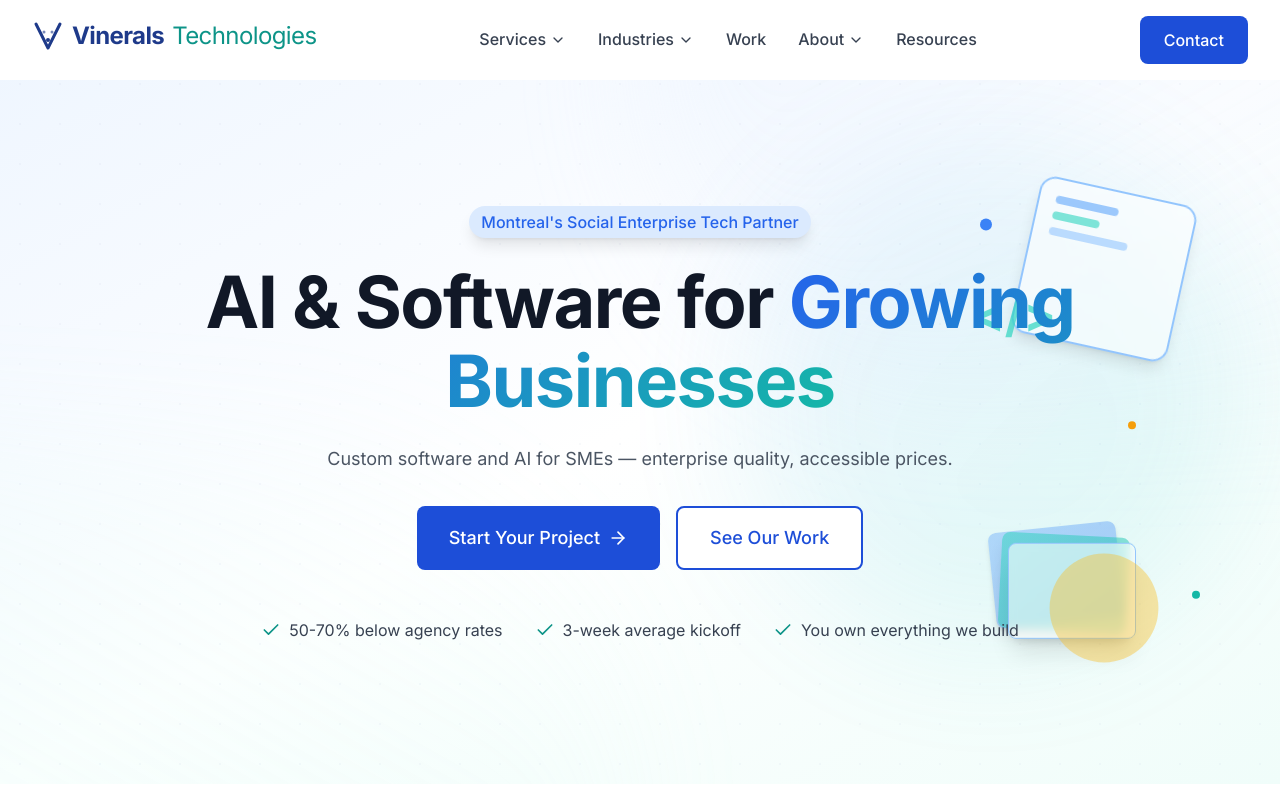
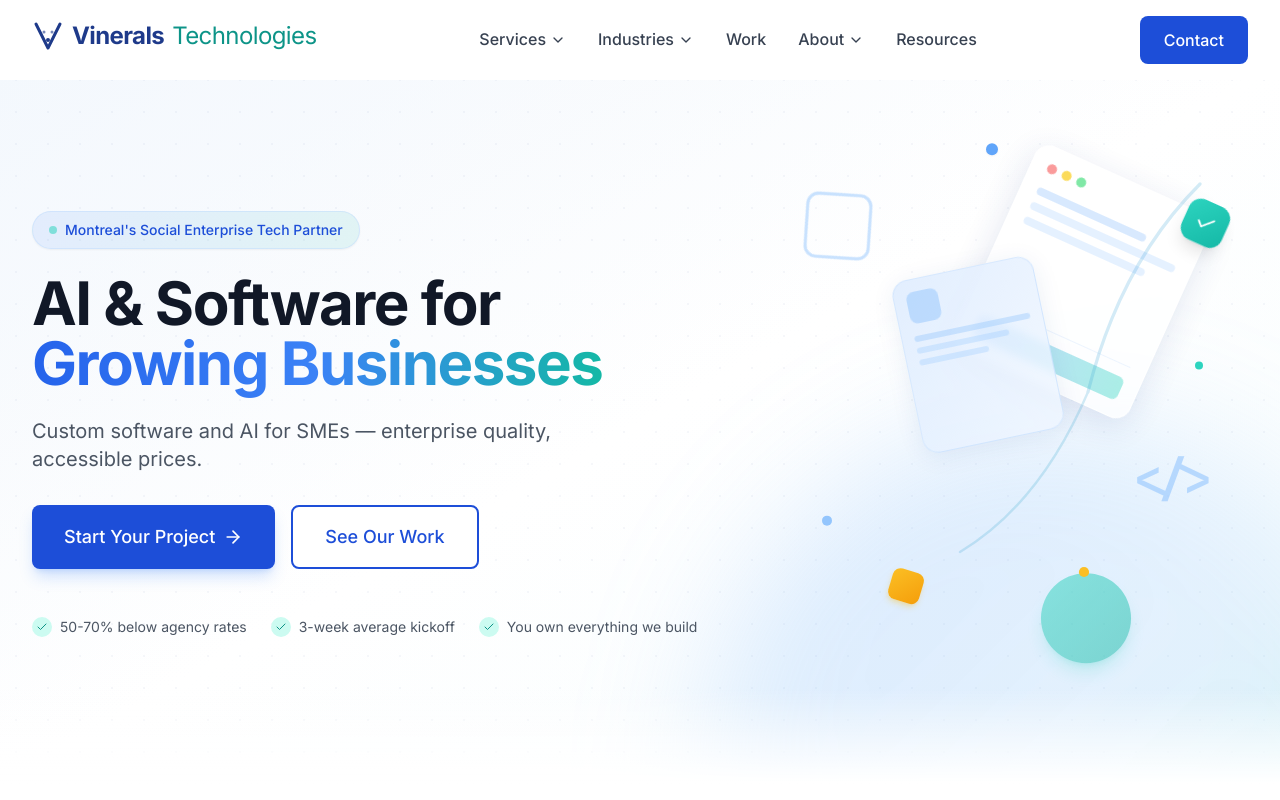
Before and after one commit to Amankrah/vinerals_technologies, a Next.js app in the folder frontend/vinerals-technologies/: page / in a window 1280 px wide. Shown: the top 800 px of the page. Built offline with nearby package versions, Linux system fonts and the light colour scheme.

Commit message:
improved hero design v2

```diff
--- a/frontend/vinerals-technologies/components/sections/Hero.tsx
+++ b/frontend/vinerals-technologies/components/sections/Hero.tsx
@@ -9,106 +9,258 @@
 
 const Hero = () => {
   return (
-    <section className="relative min-h-[90vh] flex items-center bg-gradient-to-br from-primary-50 via-white to-secondary-50">
-      {/* Background Pattern */}
-      <div className="absolute inset-0 overflow-hidden opacity-30">
-        <div className="absolute -top-1/2 -right-1/2 w-full h-full bg-gradient-to-br from-primary-100 to-transparent rounded-full blur-3xl" />
-        <div className="absolute -bottom-1/2 -left-1/2 w-full h-full bg-gradient-to-tr from-secondary-100 to-transparent rounded-full blur-3xl" />
+    <section className="relative min-h-[90vh] flex items-center overflow-hidden bg-gradient-to-br from-slate-50 via-white to-primary-50/30">
+
+      {/* ============================================
+          BACKGROUND LAYER - Subtle grid & gradient
+          ============================================ */}
+      <div className="absolute inset-0">
+        {/* Soft gradient base */}
+        <div className="absolute inset-0 bg-gradient-to-br from-primary-50/50 via-transparent to-secondary-50/30" />
+
+        {/* Dot grid pattern */}
+        <div
+          className="absolute inset-0 opacity-[0.04]"
+          style={{
+            backgroundImage: `radial-gradient(circle, #1e3a8a 1.5px, transparent 1.5px)`,
+            backgroundSize: '32px 32px'
+          }}
+        />
       </div>
 
-      {/* Subtle Grid Pattern */}
-      <div
-        className="absolute inset-0 opacity-[0.03]"
-        style={{
-          backgroundImage: `radial-gradient(circle, rgb(30, 58, 138) 1px, transparent 1px)`,
-          backgroundSize: '40px 40px'
-        }}
-      />
+      {/* ============================================
+          ABSTRACT SHAPES - Right Side Composition
+          ============================================ */}
+      <div className="absolute inset-0 overflow-hidden pointer-events-none">
 
-      {/* Abstract 3D Floating Elements - Right Side */}
-      <div className="absolute right-0 top-1/2 -translate-y-1/2 w-1/2 h-full hidden lg:block pointer-events-none overflow-hidden">
-
-        {/* Main gradient blob - MORE VISIBLE */}
+        {/* ---------- LARGE GRADIENT ORB ---------- */}
+        {/* This creates the ambient glow - the foundation */}
+        <motion.div
+          initial={{ opacity: 0, scale: 0.8 }}
+          animate={{ opacity: 1, scale: 1 }}
+          transition={{ duration: 1.5, ease: "easeOut" }}
+          className="absolute -right-32 top-1/2 -translate-y-1/2 w-[700px] h-[700px] hidden lg:block"
+        >
           <motion.div
             animate={{
-            scale: [1, 1.1, 1],
-            opacity: [0.3, 0.4, 0.3]
+              scale: [1, 1.05, 1],
             }}
             transition={{ duration: 8, repeat: Infinity, ease: "easeInOut" }}
-          className="absolute top-20 right-10 w-[500px] h-[500px] bg-gradient-to-br from-primary-400/30 to-secondary-400/40 rounded-full blur-3xl"
+            className="w-full h-full bg-gradient-to-br from-primary-400/25 via-primary-300/20 to-secondary-400/25 rounded-full blur-3xl"
           />
+        </motion.div>
 
-        {/* Floating card/dashboard mockup - STRONGER BORDER */}
+        {/* ---------- PRIMARY CARD - The "Hero" Shape ---------- */}
+        {/* Large, prominent, sets the visual anchor */}
         <motion.div
-          animate={{ y: [0, -20, 0], rotate: [12, 15, 12] }}
+          initial={{ opacity: 0, y: 40, rotate: 6 }}
+          animate={{ opacity: 1, y: 0, rotate: 12 }}
+          transition={{ duration: 1, delay: 0.3, ease: "easeOut" }}
+          className="absolute right-[8%] top-[15%] hidden lg:block"
+        >
+          <motion.div
+            animate={{ y: [0, -15, 0], rotate: [12, 14, 12] }}
             transition={{ duration: 6, repeat: Infinity, ease: "easeInOut" }}
-          className="absolute top-32 right-24 w-40 h-40 bg-white/50 backdrop-blur-sm border-2 border-primary-300 rounded-2xl shadow-lg"
+            className="relative"
           >
-          {/* Mini dashboard elements inside */}
-          <div className="p-4 space-y-2">
-            <div className="h-2 w-16 bg-primary-400/60 rounded"></div>
-            <div className="h-2 w-12 bg-secondary-400/60 rounded"></div>
-            <div className="h-2 w-20 bg-primary-300/60 rounded"></div>
+            {/* Card with glassmorphism */}
+            <div className="w-48 h-56 bg-white/70 backdrop-blur-md rounded-2xl border border-white/80 shadow-[0_8px_32px_rgba(30,58,138,0.12)]">
+              {/* Inner content - simulated UI */}
+              <div className="p-4 h-full flex flex-col">
+                <div className="flex gap-1.5 mb-4">
+                  <div className="w-2.5 h-2.5 rounded-full bg-red-400/70" />
+                  <div className="w-2.5 h-2.5 rounded-full bg-yellow-400/70" />
+                  <div className="w-2.5 h-2.5 rounded-full bg-green-400/70" />
+                </div>
+                <div className="space-y-2 flex-1">
+                  <div className="h-2 bg-primary-200/60 rounded-full w-3/4" />
+                  <div className="h-2 bg-primary-200/40 rounded-full w-full" />
+                  <div className="h-2 bg-primary-200/40 rounded-full w-5/6" />
+                </div>
+                <div className="mt-auto pt-3 border-t border-primary-100/50">
+                  <div className="h-6 bg-gradient-to-r from-primary-400/40 to-secondary-400/40 rounded-md" />
+                </div>
+              </div>
+            </div>
+
+            {/* Floating badge on card */}
+            <motion.div
+              animate={{ scale: [1, 1.1, 1] }}
+              transition={{ duration: 2, repeat: Infinity, ease: "easeInOut" }}
+              className="absolute -top-3 -right-3 w-10 h-10 bg-gradient-to-br from-secondary-400 to-secondary-500 rounded-xl shadow-lg flex items-center justify-center"
+            >
+              <Check className="w-5 h-5 text-white" />
+            </motion.div>
+          </motion.div>
+        </motion.div>
+
+        {/* ---------- SECONDARY CARD - Layered behind ---------- */}
+        <motion.div
+          initial={{ opacity: 0, y: 30, rotate: -3 }}
+          animate={{ opacity: 1, y: 0, rotate: -6 }}
+          transition={{ duration: 1, delay: 0.5, ease: "easeOut" }}
+          className="absolute right-[18%] top-[28%] hidden lg:block"
+        >
+          <motion.div
+            animate={{ y: [0, 10, 0], rotate: [-6, -4, -6] }}
+            transition={{ duration: 7, repeat: Infinity, ease: "easeInOut", delay: 0.5 }}
+            className="w-36 h-44 bg-gradient-to-br from-primary-100/80 to-primary-50/80 backdrop-blur-sm rounded-2xl border border-primary-200/50 shadow-[0_4px_24px_rgba(30,58,138,0.08)]"
+          >
+            <div className="p-3 h-full flex flex-col">
+              <div className="w-8 h-8 bg-primary-300/50 rounded-lg mb-3" />
+              <div className="space-y-1.5">
+                <div className="h-1.5 bg-primary-300/40 rounded-full w-full" />
+                <div className="h-1.5 bg-primary-300/30 rounded-full w-4/5" />
+                <div className="h-1.5 bg-primary-300/30 rounded-full w-3/5" />
+              </div>
             </div>
           </motion.div>
+        </motion.div>
 
-        {/* Code brackets </> */}
+        {/* ---------- CODE BRACKET - Tech identifier ---------- */}
         <motion.div
-          animate={{ y: [0, 15, 0] }}
-          transition={{ duration: 5, repeat: Infinity, ease: "easeInOut", delay: 1 }}
-          className="absolute top-56 right-56 text-5xl font-bold text-secondary-400/70"
+          initial={{ opacity: 0, x: 20 }}
+          animate={{ opacity: 1, x: 0 }}
+          transition={{ duration: 0.8, delay: 0.7 }}
+          className="absolute right-[5%] top-[55%] hidden xl:block"
+        >
+          <motion.div
+            animate={{ y: [0, -8, 0] }}
+            transition={{ duration: 4, repeat: Infinity, ease: "easeInOut" }}
+            className="text-5xl font-mono font-bold text-primary-300/60 select-none"
           >
             {'</>'}
           </motion.div>
-
-        {/* Layered cards suggesting "building" */}
-        <motion.div
-          animate={{ y: [0, -15, 0] }}
-          transition={{ duration: 7, repeat: Infinity, ease: "easeInOut", delay: 0.5 }}
-          className="absolute bottom-40 right-40"
-        >
-          <div className="relative">
-            <div className="absolute w-32 h-24 bg-gradient-to-br from-primary-400/40 to-primary-500/40 rounded-lg shadow-md transform -rotate-6"></div>
-            <div className="absolute w-32 h-24 bg-gradient-to-br from-secondary-400/50 to-secondary-500/50 rounded-lg shadow-lg transform rotate-3 translate-x-2 translate-y-2"></div>
-            <div className="w-32 h-24 bg-white/60 backdrop-blur-sm border border-primary-300 rounded-lg shadow-xl transform translate-x-4 translate-y-4"></div>
-          </div>
         </motion.div>
 
-        {/* Accent circle - MORE VISIBLE */}
+        {/* ---------- ACCENT SHAPES - Visual rhythm ---------- */}
+
+        {/* Teal circle - bottom right */}
         <motion.div
-          animate={{ scale: [1, 1.2, 1] }}
-          transition={{ duration: 4, repeat: Infinity, ease: "easeInOut" }}
-          className="absolute bottom-32 right-32 w-24 h-24 bg-accent-400/40 rounded-full"
+          initial={{ opacity: 0, scale: 0 }}
+          animate={{ opacity: 1, scale: 1 }}
+          transition={{ duration: 0.6, delay: 0.8 }}
+          className="absolute right-[12%] bottom-[18%] hidden lg:block"
+        >
+          <motion.div
+            animate={{ scale: [1, 1.15, 1], y: [0, 5, 0] }}
+            transition={{ duration: 5, repeat: Infinity, ease: "easeInOut" }}
+            className="w-20 h-20 bg-gradient-to-br from-secondary-400/50 to-secondary-500/50 rounded-full shadow-lg shadow-secondary-400/20"
           />
+        </motion.div>
 
-        {/* Small floating dots - connection nodes */}
+        {/* Amber accent - small pop of color */}
         <motion.div
-          animate={{ y: [0, -10, 0] }}
+          initial={{ opacity: 0, scale: 0 }}
+          animate={{ opacity: 1, scale: 1 }}
+          transition={{ duration: 0.5, delay: 1 }}
+          className="absolute right-[28%] bottom-[25%] hidden lg:block"
+        >
+          <motion.div
+            animate={{ y: [0, -10, 0], rotate: [0, 90, 0] }}
+            transition={{ duration: 8, repeat: Infinity, ease: "easeInOut" }}
+            className="w-8 h-8 bg-gradient-to-br from-accent-400 to-accent-500 rounded-lg shadow-md shadow-accent-400/30"
+          />
+        </motion.div>
+
+        {/* Outlined square - geometric contrast */}
+        <motion.div
+          initial={{ opacity: 0, rotate: 30 }}
+          animate={{ opacity: 1, rotate: 45 }}
+          transition={{ duration: 0.8, delay: 0.9 }}
+          className="absolute right-[32%] top-[18%] hidden xl:block"
+        >
+          <motion.div
+            animate={{ rotate: [45, 50, 45], scale: [1, 1.05, 1] }}
+            transition={{ duration: 10, repeat: Infinity, ease: "easeInOut" }}
+            className="w-16 h-16 border-[3px] border-primary-300/50 rounded-xl"
+          />
+        </motion.div>
+
+        {/* ---------- FLOATING DOTS - Add depth ---------- */}
+        <motion.div
+          initial={{ opacity: 0 }}
+          animate={{ opacity: 1 }}
+          transition={{ duration: 1, delay: 1.2 }}
+          className="hidden lg:block"
+        >
+          {/* Dot 1 */}
+          <motion.div
+            animate={{ y: [0, -12, 0] }}
             transition={{ duration: 3, repeat: Infinity, ease: "easeInOut" }}
-          className="absolute top-40 right-[45%] w-3 h-3 bg-primary-500 rounded-full"
+            className="absolute right-[22%] top-[12%] w-3 h-3 bg-primary-400 rounded-full shadow-sm"
           />
+          {/* Dot 2 */}
           <motion.div
             animate={{ y: [0, 10, 0] }}
-          transition={{ duration: 4, repeat: Infinity, ease: "easeInOut" }}
-          className="absolute bottom-48 right-20 w-2 h-2 bg-secondary-500 rounded-full"
+            transition={{ duration: 4, repeat: Infinity, ease: "easeInOut", delay: 0.5 }}
+            className="absolute right-[6%] top-[40%] w-2 h-2 bg-secondary-400 rounded-full"
           />
+          {/* Dot 3 */}
           <motion.div
             animate={{ y: [0, -8, 0] }}
-          transition={{ duration: 3.5, repeat: Infinity, ease: "easeInOut", delay: 0.5 }}
-          className="absolute top-1/2 right-36 w-2 h-2 bg-accent-500 rounded-full"
+            transition={{ duration: 3.5, repeat: Infinity, ease: "easeInOut", delay: 1 }}
+            className="absolute right-[35%] bottom-[35%] w-2.5 h-2.5 bg-primary-300 rounded-full"
           />
+          {/* Dot 4 */}
+          <motion.div
+            animate={{ scale: [1, 1.3, 1] }}
+            transition={{ duration: 2, repeat: Infinity, ease: "easeInOut" }}
+            className="absolute right-[15%] top-[70%] w-2 h-2 bg-accent-400 rounded-full"
+          />
+        </motion.div>
+
+        {/* ---------- CONNECTING LINES - Subtle tech feel ---------- */}
+        <svg
+          className="absolute right-0 top-0 w-1/2 h-full hidden xl:block opacity-20"
+          viewBox="0 0 400 600"
+          fill="none"
+          preserveAspectRatio="xMidYMid slice"
+        >
+          <motion.path
+            initial={{ pathLength: 0, opacity: 0 }}
+            animate={{ pathLength: 1, opacity: 1 }}
+            transition={{ duration: 2, delay: 1.5, ease: "easeInOut" }}
+            d="M 350 150 Q 300 200 280 280"
+            stroke="url(#line-gradient)"
+            strokeWidth="2"
+            strokeLinecap="round"
+            fill="none"
+          />
+          <motion.path
+            initial={{ pathLength: 0, opacity: 0 }}
+            animate={{ pathLength: 1, opacity: 1 }}
+            transition={{ duration: 2, delay: 1.8, ease: "easeInOut" }}
+            d="M 280 280 Q 250 350 200 380"
+            stroke="url(#line-gradient)"
+            strokeWidth="1.5"
+            strokeLinecap="round"
+            fill="none"
+          />
+          <defs>
+            <linearGradient id="line-gradient" x1="0%" y1="0%" x2="100%" y2="100%">
+              <stop offset="0%" stopColor="#3b82f6" />
+              <stop offset="100%" stopColor="#14b8a6" />
+            </linearGradient>
+          </defs>
+        </svg>
+
       </div>
 
-      <div className="relative container mx-auto py-20 md:py-32">
+      {/* ============================================
+          CONTENT - Left-aligned for balance
+          ============================================ */}
+      <div className="relative container mx-auto px-4 sm:px-6 lg:px-8 py-20 md:py-32">
         <motion.div
           variants={heroVariants}
           initial="hidden"
           animate="visible"
-          className="text-center max-w-4xl mx-auto"
+          className="max-w-3xl lg:max-w-2xl"
         >
           {/* Badge */}
           <motion.div variants={heroItemVariants} className="mb-6">
-            <span className="badge badge-primary text-sm md:text-base shadow-lg">
+            <span className="inline-flex items-center px-4 py-2 rounded-full text-sm font-medium bg-gradient-to-r from-primary-500/10 to-secondary-500/10 text-primary-700 border border-primary-200/50 shadow-sm">
+              <span className="w-2 h-2 bg-secondary-400 rounded-full mr-2 animate-pulse" />
               {SITE_CONFIG.location.split(',')[0]}&apos;s Social Enterprise Tech Partner
             </span>
           </motion.div>
@@ -116,16 +268,18 @@
           {/* Headline */}
           <motion.h1
             variants={heroItemVariants}
-            className="hero-headline mb-6"
+            className="text-4xl sm:text-5xl lg:text-6xl font-bold tracking-tight mb-6"
           >
             <span className="text-gray-900">AI & Software for </span>
-            <span className="gradient-text">Growing Businesses</span>
+            <span className="bg-gradient-to-r from-primary-600 via-primary-500 to-secondary-500 bg-clip-text text-transparent">
+              Growing Businesses
+            </span>
           </motion.h1>
 
           {/* Subhead */}
           <motion.p
             variants={heroItemVariants}
-            className="lead-text mb-8 max-w-3xl mx-auto text-gray-600"
+            className="text-lg sm:text-xl text-gray-600 mb-8 max-w-xl leading-relaxed"
           >
             Custom software and AI for SMEs — enterprise quality, accessible prices.
           </motion.p>
@@ -133,12 +287,23 @@
           {/* CTAs */}
           <motion.div
             variants={heroItemVariants}
-            className="flex flex-col sm:flex-row gap-4 justify-center mb-12"
+            className="flex flex-col sm:flex-row gap-4 mb-12"
           >
-            <Button href="/contact" size="lg" variant="primary" icon={<ArrowRight className="w-5 h-5" />}>
+            <Button
+              href="/contact"
+              size="lg"
+              variant="primary"
+              icon={<ArrowRight className="w-5 h-5" />}
+              className="shadow-lg shadow-primary-500/25 hover:shadow-xl hover:shadow-primary-500/30 transition-shadow"
+            >
               Start Your Project
             </Button>
-            <Button href="/work" size="lg" variant="secondary">
+            <Button
+              href="/work"
+              size="lg"
+              variant="secondary"
+              className="hover:bg-gray-50 transition-colors"
+            >
               See Our Work
             </Button>
           </motion.div>
@@ -146,17 +311,24 @@
           {/* Trust Indicators */}
           <motion.div
             variants={heroItemVariants}
-            className="flex flex-col sm:flex-row items-center justify-center gap-6 md:gap-8 text-sm md:text-base text-gray-700"
+            className="flex flex-col sm:flex-row flex-wrap items-start sm:items-center gap-4 sm:gap-6 text-sm text-gray-600"
           >
             {TRUST_INDICATORS.map((indicator, index) => (
               <div key={index} className="flex items-center gap-2">
-                <Check className="w-5 h-5 text-secondary-600 flex-shrink-0" />
+                <div className="flex-shrink-0 w-5 h-5 rounded-full bg-secondary-100 flex items-center justify-center">
+                  <Check className="w-3 h-3 text-secondary-600" />
+                </div>
                 <span>{indicator.label}</span>
               </div>
             ))}
           </motion.div>
         </motion.div>
       </div>
+
+      {/* ============================================
+          BOTTOM FADE - Smooth transition to next section
+          ============================================ */}
+      <div className="absolute bottom-0 left-0 right-0 h-24 bg-gradient-to-t from-white to-transparent pointer-events-none" />
     </section>
   );
 };
```
Lines whose indentation alone changed are shown as unchanged.
